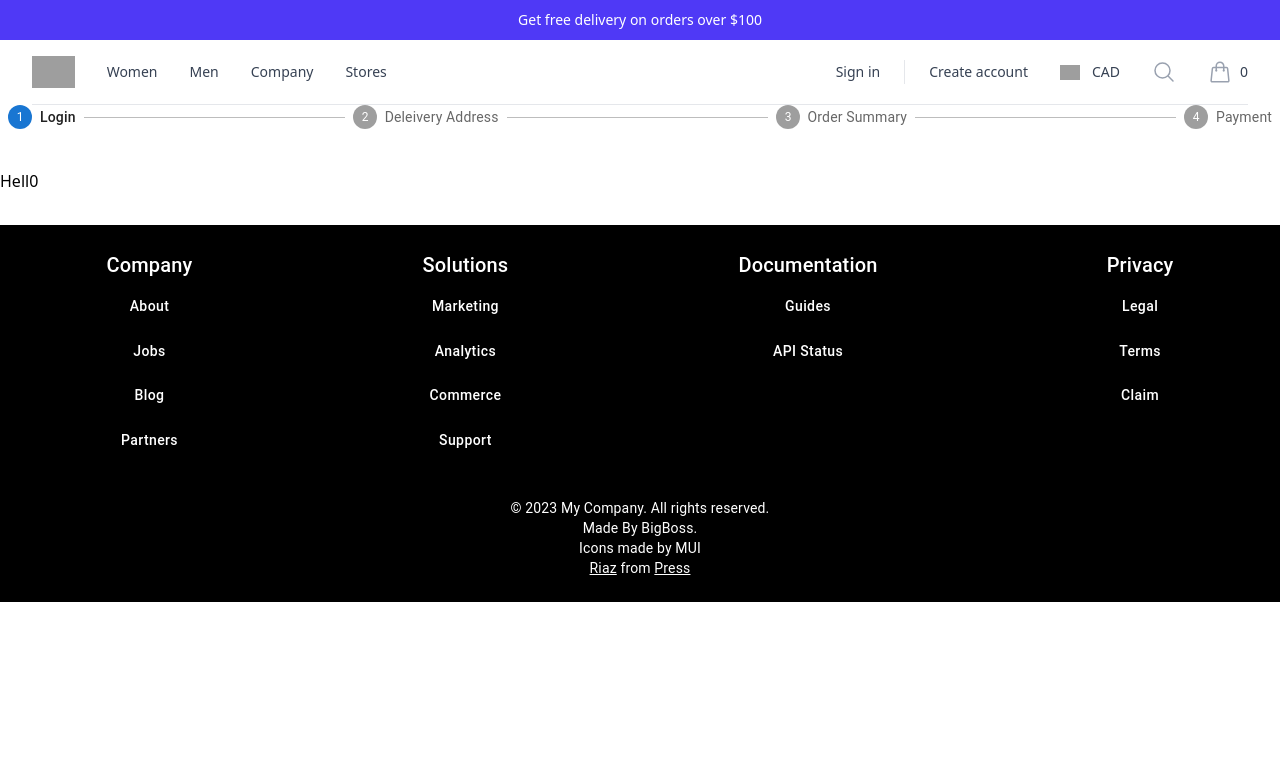
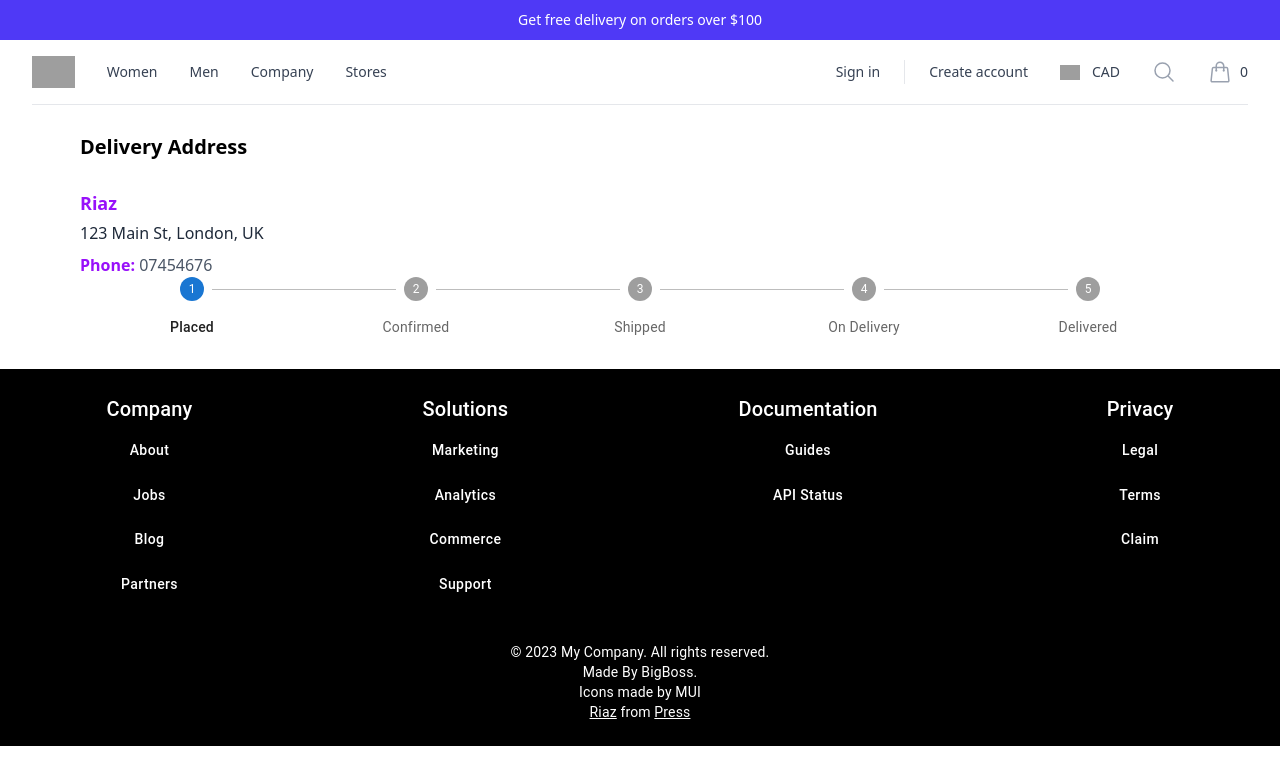
Before and after one commit to GhostInWirX/ecom, a React (Vite) app: page / in a window 1280 px wide. Shown: the top 784 px of the page. Built offline with nearby package versions, Linux system fonts and the light colour scheme; grey boxes are pictures that could not be loaded.

Commit message:
Refactor CheckOut component to conditionally render DeliveryAddress and OrderSummary; implement Order and OrderDetails components with OrderTracker and OrderCard functionality.

```diff
--- a/src/customer/components/CheckOut/CheckOut.jsx
+++ b/src/customer/components/CheckOut/CheckOut.jsx
@@ -51,7 +51,11 @@ export default function CheckOut() {
           <Typography sx={{ mt: 2, mb: 1 }}></Typography>
 
           <div className='mt-10'>
-            {activeStep==2?<DeliveryAddress/>:<OrderSummary/>}
+             {(() => {
+              if (activeStep === 2) return <DeliveryAddress />;
+              if (activeStep === 3) return <OrderSummary />;
+              return null;
+            })()}
           </div>
         </React.Fragment>
       )}
--- a/src/customer/components/CheckOut/OrderSummary.jsx
+++ b/src/customer/components/CheckOut/OrderSummary.jsx
@@ -1,7 +1,40 @@
-export const OrderSummary =()=>{
+import { AddressCard } from "../AddressForm/AddressForm"
+import { CartItem } from "../Cart/CartItem"
+import { Button } from "@mui/material"
+export const OrderSummary=()=>{
+    return(
+        <div>
+            <div className="p-5 shadow-lg rounded-s-md border border-gray-200">
+                <AddressCard/>
+            </div>
+             <div className='min-h-screen bg-gray-50 py-10 px-4 lg:px-16'>
+                        <div className='grid lg:grid-cols-3 gap-8'>
+                            {/*Left Part :Cart Item */}
+                            <div className='lg:col-span-2 space-y-5'>
+                                {[1,1,1,1,1,1,1,,1,1,1,1,1].map((item)=><CartItem/>)}
+                            </div>
+                            {/*Right Side Card  */}
+                            <div className='sticky top-5 h-fit'>
+                                <div className='border border-gray-200 p-5 rounded-lg shadow-md bg-white'>
+                                    <h2 className='text-lg font-semibold mb-4'>Price Summary</h2>
+                                    <div className='flex justify-between pt-3'>
+                                        <span>Discount</span>
+                                        <span className='text-green-700'>900$</span>
+                                    </div>
+                                     <div className='flex justify-between pt-3'>
+                                        <span>Deleivery Charges</span>
+                                        <span className='text-green-700'>50$</span>
+                                    </div>
 
-    return(<>
-    <p>Hell0</p>
-    </>)
-
+                                      <div className='flex justify-between pt-3 font-bold'>
+                                        <span>Total Amount</span>
+                                        <span className='text-green-700'>950</span>
+                                    </div>
+                                </div>
+                                  <Button variant='contained' className='w-full ' sx={{px:"2rem" , py:".7rem", bgcolor:"purple",mt:3}}>Proceed To Payment</Button>
+                            </div>
+                        </div>
+                    </div>
+        </div>
+    )
 }
--- /dev/null
+++ b/src/customer/components/Order/Order.jsx
@@ -0,0 +1,36 @@
+import React from 'react'
+import { Grid } from '@mui/material'
+import { OrderCard } from './OrderCard'
+export const Order =()=>{
+    const OrderStatus =[
+        {label:'On The Way' , value :'On The Way'},
+        {label:'Delivered' , value :'Delivered'},
+        {label:'Cancelled' , value :'Cancelled'},
+        {label:'Pending' , value :'Pending'}
+    ]
+
+    return(
+        <div className='px:5 lg:px-20'>
+            <Grid container sx={{justifyContent:'flex-start'}}>
+                <div className='h-auto shadow-lg rounded-s-md border border-gray-200 p-2 sticky top-2'>
+                    <h1 className='font-bold text-lg'>Order Details </h1>
+                    <div className='space-y-2 mt-2'>
+                        <h1 className='text-lg font-semibold mb-4'>Order ID:3627462</h1>
+                    </div>
+                    {OrderStatus.map((option)=>(<div className='flex items-center mb-3' key={option.value}>
+                        <input type="checkbox" defaultValue={option.value} className='h-4 w-4 border-gray-300' style={{accentColor:'blue'}} id={option.value}/>
+                        <label className='ml-3 text-sm text-gray-600' htmlFor={option.value}>{option.label}</label>
+                    </div>))}
+                </div>
+
+                <Grid item xs={9} >
+                <div className='space-y-5 ml-20'>
+                    {[1,1,1,1].map((item)=><OrderCard/>)}
+                </div>
+            </Grid>
+            </Grid>
+
+        </div>
+    )
+
+}
--- /dev/null
+++ b/src/customer/components/Order/OrderCard.jsx
@@ -0,0 +1,34 @@
+import React from "react";
+import CheckCircleIcon from '@mui/icons-material/CheckCircle';
+export const OrderCard=()=>{
+    return(
+        <div className="bg-white rounded-md shadow-black p-5 w-full mx-auto hover:shadow-2xl border">
+            <div className="flex items-center gap-6 w-full">
+                {/*Image Div */}
+                <img src="https://as1.ftcdn.net/v2/jpg/04/33/68/84/1000_F_433688443_15MjJmYAGLrEbymhwRUkX2HtOnb95rdw.jpg" alt="" className="w-15 h-15 object-cover rounded "/>
+                {/*Product Info */}
+                <div className="flex flex-col justify-center min-w-[180px]">
+                    <p className="font-medium text-base ">Men Slim Shirt </p>
+                    <p className="text-xs text-gray-500 mt-1">Size:M </p>
+                    <p className="text-xs text-gray-500 ">Color:Black</p>
+                </div>
+                {/*Price */}
+                <div className="ml-4">
+                    <span className=" bg-white-500 text-black px-2 py-1 rounded text-sm font-semibold ">66$</span>
+                </div>
+                {/*Delivery Status */}
+                <div className="flex-1 flex flex-col items-end">
+                    <div className="flex items-center gap-1">
+                        <CheckCircleIcon style={{color:"green" ,fontSize:18}}/>
+                        <span className="font-semibold text-sm">Expected Delivery On 7 Jul</span>
+                    </div>
+                    <span className=" text-xs text-gray-500">Item Has Been Delivered</span>
+                </div>
+
+            </div>
+
+
+
+        </div>
+    )
+}
--- /dev/null
+++ b/src/customer/components/Order/OrderDetails.jsx
@@ -0,0 +1,29 @@
+import react from 'react'
+import { useLocation } from 'react-router-dom';
+import { AddressCard } from '../AddressForm/AddressForm';
+import { OrderTracker } from './OrderTracker';
+export const OrderDetails =()=>
+{
+    const location=useLocation();
+    const query=new URLSearchParams(location.search);
+    const steps=["Placed","Confirmed","Shipped","On Delivery","Delivered"];
+    const stepParam=Number(query.get("step"));
+    let activestep=stepParam && stepParam>0 ? stepParam-1:0;
+    if(activestep>=steps.length) activestep=stepParam.length-1;
+    return(
+    <div className='px:5 lg:px-20'>
+        <div>
+            <h1 className='font-bold text-xl py-7'>Delivery Address</h1>
+            <AddressCard/>
+        </div>
+
+        <div className=''>
+            <OrderTracker activeStep={activestep} steps={steps}/>
+        </div>
+
+
+
+    </div>
+    )
+
+}
--- /dev/null
+++ b/src/customer/components/Order/OrderTracker.jsx
@@ -0,0 +1,15 @@
+import { Stepper,Step,StepLabel } from "@mui/material"
+
+export const OrderTracker=({activeStep,steps})=>{
+    return(
+        <div className="w-full">
+            <Stepper activeStep={activeStep} alternativeLabel>
+                {steps.map((label)=>(
+                    <Step key={label}>
+                        <StepLabel sx={{color:"blue" ,fontSize:"45px"}}>{label}</StepLabel>
+                    </Step>
+                ))}
+            </Stepper>
+        </div>
+    )
+}
--- a/src/customer/components/Page/Homepage/HomePage.jsx
+++ b/src/customer/components/Page/Homepage/HomePage.jsx
@@ -8,6 +8,8 @@ import { data_set } from "../../../../Data/new_data";
 import ProductDetails from "../../ProductDetails/ProductDetails";
 import { Cart } from "../../Cart/Cart";
 import CheckOut from "../../CheckOut/CheckOut";
+import { Order } from "../../Order/Order";
+import { OrderDetails } from "../../Order/OrderDetails";
 const HomePage = () => {
     return (
         <div>
@@ -21,7 +23,9 @@ const HomePage = () => {
             </div> */}
             {/* <ProductDetails/> */}
             {/* <Cart/> */}
-            <CheckOut/>
+            {/* <CheckOut/> */}
+            {/* <Order/> */}
+            <OrderDetails/>
             <div>
                     <Footer/>
             </div>
```
